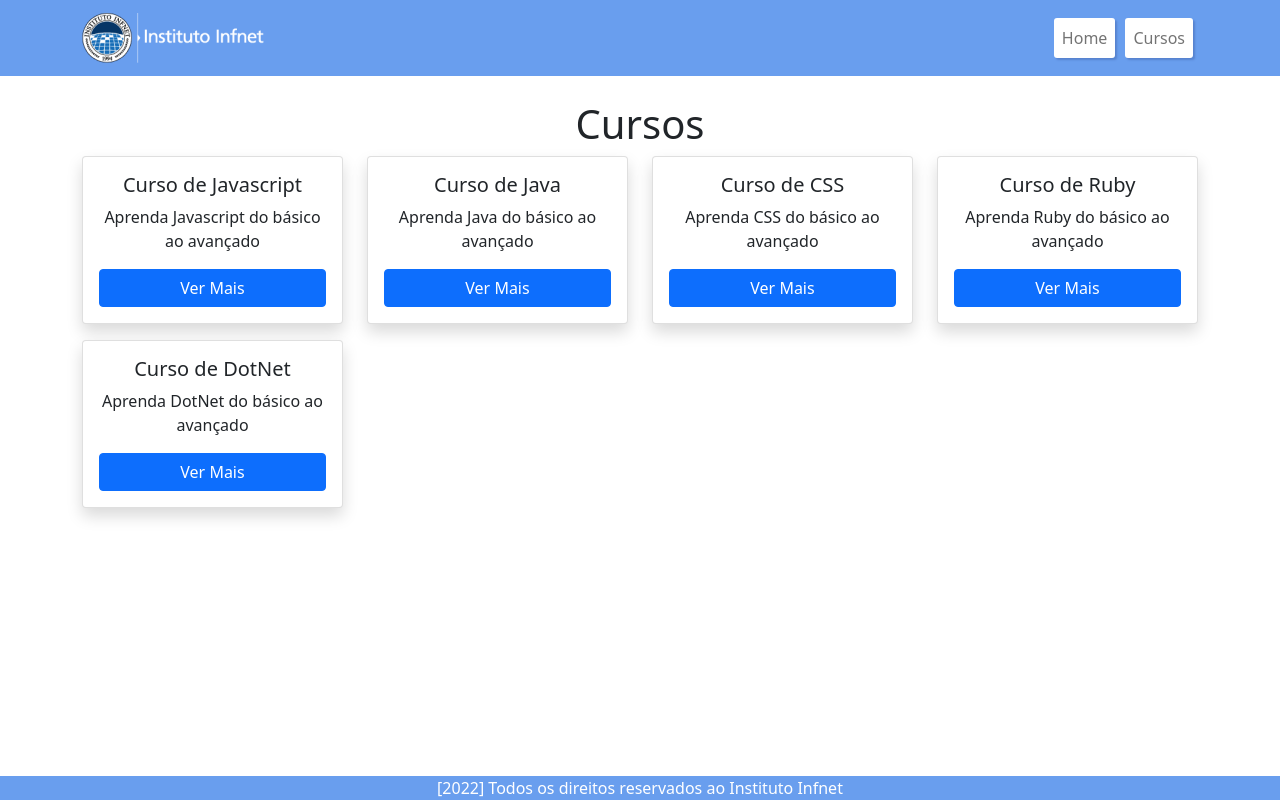
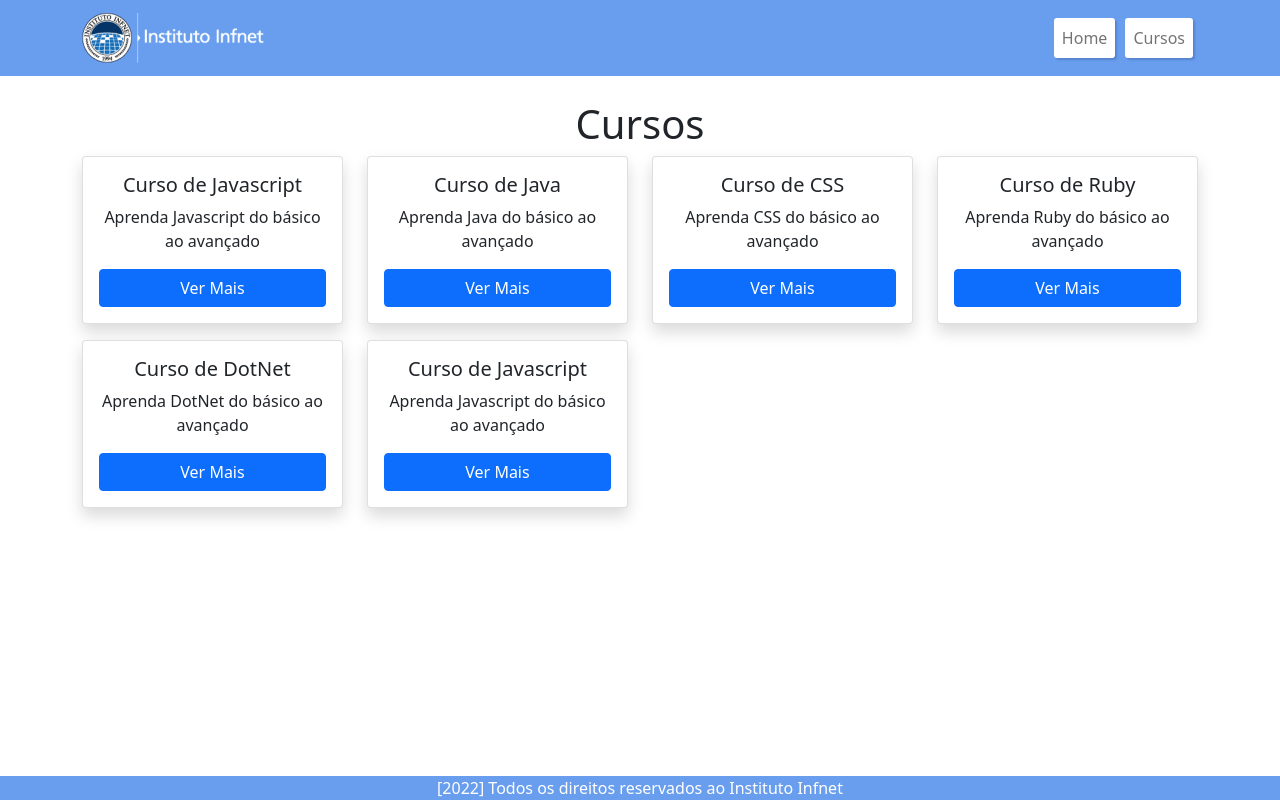
Before and after one commit to mauroroc/portal-de-cursos, a React (Create React App) app: page /cursos in a window 1280 px wide. Built offline with nearby package versions, Linux system fonts and the light colour scheme; data requests are answered from the project's data file.

Commit message:
busca curso da api

```diff
--- /dev/null
+++ b/db.json
@@ -0,0 +1,46 @@
+{
+  "courses": [
+    {
+      "id": 1,
+      "name": "Curso de Javascript",
+      "shortDescription": "Aprenda Javascript do básico ao avançado",
+      "coordinator": "Cristiano Neto",
+      "description": "Lorem Ipsum is simply dummy text of the printing and typesetting industry. Lorem Ipsum is simply dummy text of the printing and typesetting industry.Lorem Ipsum is simply dummy text of the printing and typesetting industry.Lorem Ipsum is simply dummy text of the printing and typesetting industry.Lorem Ipsum is simply dummy text of the printing and typesetting industry."
+    },
+    {
+      "id": 2,
+      "name": "Curso de Java",
+      "shortDescription": "Aprenda Java do básico ao avançado",
+      "coordinator": "Cristiano Neto",
+      "description": "Lorem Ipsum is simply dummy text of the printing and typesetting industry. Lorem Ipsum is simply dummy text of the printing and typesetting industry.Lorem Ipsum is simply dummy text of the printing and typesetting industry.Lorem Ipsum is simply dummy text of the printing and typesetting industry.Lorem Ipsum is simply dummy text of the printing and typesetting industry."
+    },
+    {
+      "id": 3,
+      "name": "Curso de CSS",
+      "shortDescription": "Aprenda CSS do básico ao avançado",
+      "coordinator": "Cristiano Neto",
+      "description": "Lorem Ipsum is simply dummy text of the printing and typesetting industry. Lorem Ipsum is simply dummy text of the printing and typesetting industry.Lorem Ipsum is simply dummy text of the printing and typesetting industry.Lorem Ipsum is simply dummy text of the printing and typesetting industry.Lorem Ipsum is simply dummy text of the printing and typesetting industry."
+    },
+    {
+      "id": 4,
+      "name": "Curso de Ruby",
+      "shortDescription": "Aprenda Ruby do básico ao avançado",
+      "coordinator": "Cristiano Neto",
+      "description": "Lorem Ipsum is simply dummy text of the printing and typesetting industry. Lorem Ipsum is simply dummy text of the printing and typesetting industry.Lorem Ipsum is simply dummy text of the printing and typesetting industry.Lorem Ipsum is simply dummy text of the printing and typesetting industry.Lorem Ipsum is simply dummy text of the printing and typesetting industry."
+    },
+    {
+      "id": 5,
+      "name": "Curso de DotNet",
+      "shortDescription": "Aprenda DotNet do básico ao avançado",
+      "coordinator": "Cristiano Neto",
+      "description": "Lorem Ipsum is simply dummy text of the printing and typesetting industry. Lorem Ipsum is simply dummy text of the printing and typesetting industry.Lorem Ipsum is simply dummy text of the printing and typesetting industry.Lorem Ipsum is simply dummy text of the printing and typesetting industry.Lorem Ipsum is simply dummy text of the printing and typesetting industry."
+    },
+    {
+      "id": 10,
+      "name": "Curso de Javascript",
+      "shortDescription": "Aprenda Javascript do básico ao avançado",
+      "coordinator": "Cristiano Neto",
+      "description": "Lorem Ipsum is simply dummy text of the printing and typesetting industry. Lorem Ipsum is simply dummy text of the printing and typesetting industry.Lorem Ipsum is simply dummy text of the printing and typesetting industry.Lorem Ipsum is simply dummy text of the printing and typesetting industry.Lorem Ipsum is simply dummy text of the printing and typesetting industry."
+    }
+  ]
+}
--- a/src/views/CourseDetail/InscriptionForm.js
+++ b/src/views/CourseDetail/InscriptionForm.js
@@ -2,9 +2,20 @@ import { useState } from "react"
 import { Button, Form } from "react-bootstrap"
 
 function InscriptionForm () {
-    const[name, setName] = useState()
-    const[email, setEmail] = useState()
-    const[password, setPassword] = useState()
+    const [formData, setFormData] = useState({
+        name: '',
+        email: '',
+        password: ''
+    })
+
+    const handleChange = (event) => {
+        const newFormData = {
+            ...formData
+        }
+        newFormData[event.target.name] = event.target.value
+        setFormData(newFormData)
+    }
+
     const handleSubmit = (event) => {
         event.preventDefault()
     }
@@ -17,8 +28,9 @@ function InscriptionForm () {
                     <Form.Control
                         type="text"
                         placeholder="Informe seu nome"
-                        value={name}
-                        onChange={(event) => setName(event.target.value)}
+                        value={formData.name}
+                        name='name'
+                        onChange={handleChange}
                         required />
                 </Form.Group>
                 <Form.Group className="mb-3" controlId="inscription-email">
@@ -26,8 +38,9 @@ function InscriptionForm () {
                     <Form.Control
                         type="email"
                         placeholder="Informe seu email"
-                        value={email}
-                        onChange={(event) => setEmail(event.target.value)}
+                        value={formData.email}
+                        name='email'
+                        onChange={handleChange}
                         required />
                 </Form.Group>
                 <Form.Group className="mb-3" controlId="inscription-password">
@@ -35,8 +48,9 @@ function InscriptionForm () {
                     <Form.Control
                         type="password"
                         placeholder="Informe sua senha"
-                        value={password}
-                        onChange={(event) => setPassword(event.target.value)}
+                        value={formData.password}
+                        name='password'
+                        onChange={handleChange}
                         required />
                 </Form.Group>
                 <Button type="submit">Inscrever</Button>
--- a/src/views/Courses/index.js
+++ b/src/views/Courses/index.js
@@ -1,36 +1,15 @@
+import { useEffect, useState } from "react"
 import { Container, Row, Col } from "react-bootstrap"
 import CardCourse from "../../components/CardCourse"
 import Layout from "../../components/Layout"
 
-const courses = [
-    {
-        id: 1,
-        name: 'Curso de Javascript',
-        shortDescription: 'Aprenda Javascript do básico ao avançado'
-    },
-    {
-        id: 2,
-        name: 'Curso de Java',
-        shortDescription: 'Aprenda Java do básico ao avançado'
-    },
-    {
-        id: 3,
-        name: 'Curso de CSS',
-        shortDescription: 'Aprenda CSS do básico ao avançado'
-    },
-    {
-        id: 4,
-        name: 'Curso de Ruby',
-        shortDescription: 'Aprenda Ruby do básico ao avançado'
-    },
-    {
-        id: 5,
-        name: 'Curso de DotNet',
-        shortDescription: 'Aprenda DotNet do básico ao avançado'
-    },
-]
-
 function CoursesView () {
+    const[courses, setCourses] = useState([])
+    useEffect(()=>{
+        fetch('http://localhost:3001/courses')
+            .then(response=> response.json())
+            .then(data=>setCourses(data))
+    }, [])
     return (
         <Layout>
             <Container>
```
